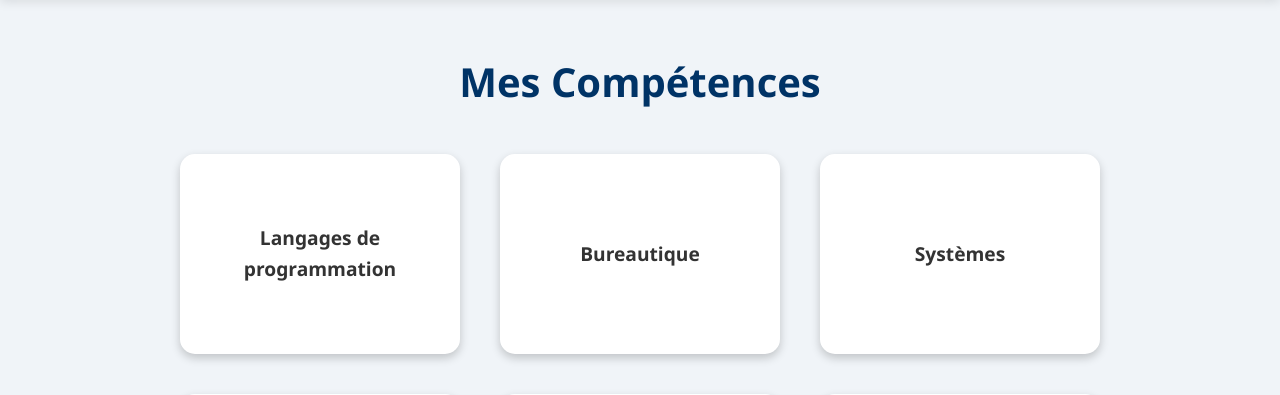
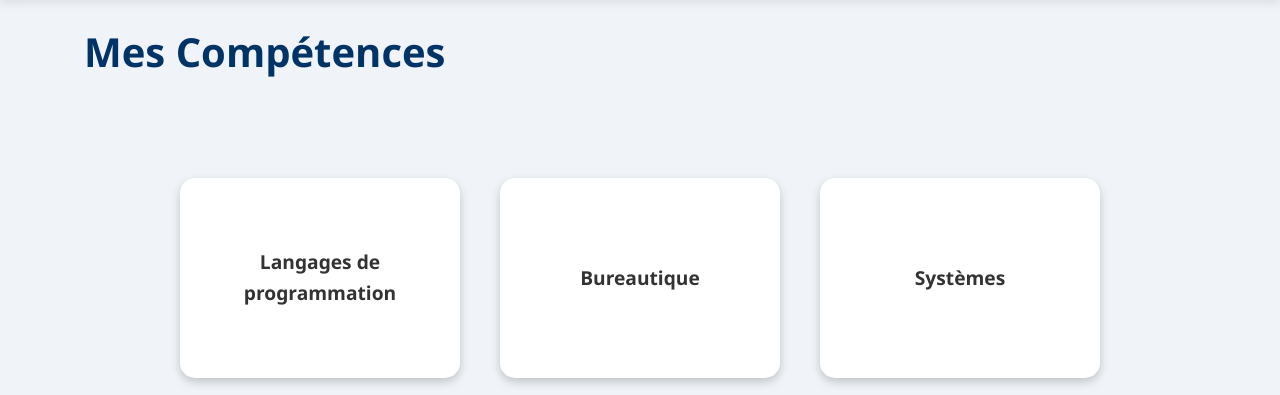
Before and after one commit to alexisvlsch/CV, a PHP site: page /skills.html in a window 1280 px wide. Shown: the part 82-477 px from the top of the page. Run offline with PHP 8.4, Linux system fonts and the light colour scheme.

Commit message:
fix: align competences title to match other pages
Agent-Logs-Url: https://github.com/alexisvlsch/CV/sessions/8e857ffe-0403-4c8a-bf13-cdde9fa254e9

Co-authored-by: alexisvlsch <144714893+alexisvlsch@users.noreply.github.com>

```diff
--- a/css/skills.css
+++ b/css/skills.css
@@ -23,10 +23,8 @@ body {
     pointer-events: none;
 }
 
-.content h1 {
-    width: 100%;
-    text-align: center;
-    margin-bottom: 0;
+main.container {
+    flex: none;
 }
 
 .flip-card {
--- a/skills.html
+++ b/skills.html
@@ -42,8 +42,11 @@
     </nav>
   </header>
 
+  <main class="container">
+    <h1>Mes Compétences</h1>
+  </main>
+
   <div class="content">
-    <h1>Mes Compétences</h1>
     <div class="flip-card">
       <div class="flip-card-inner">
         <div class="flip-card-front">Langages de programmation</div>
```
